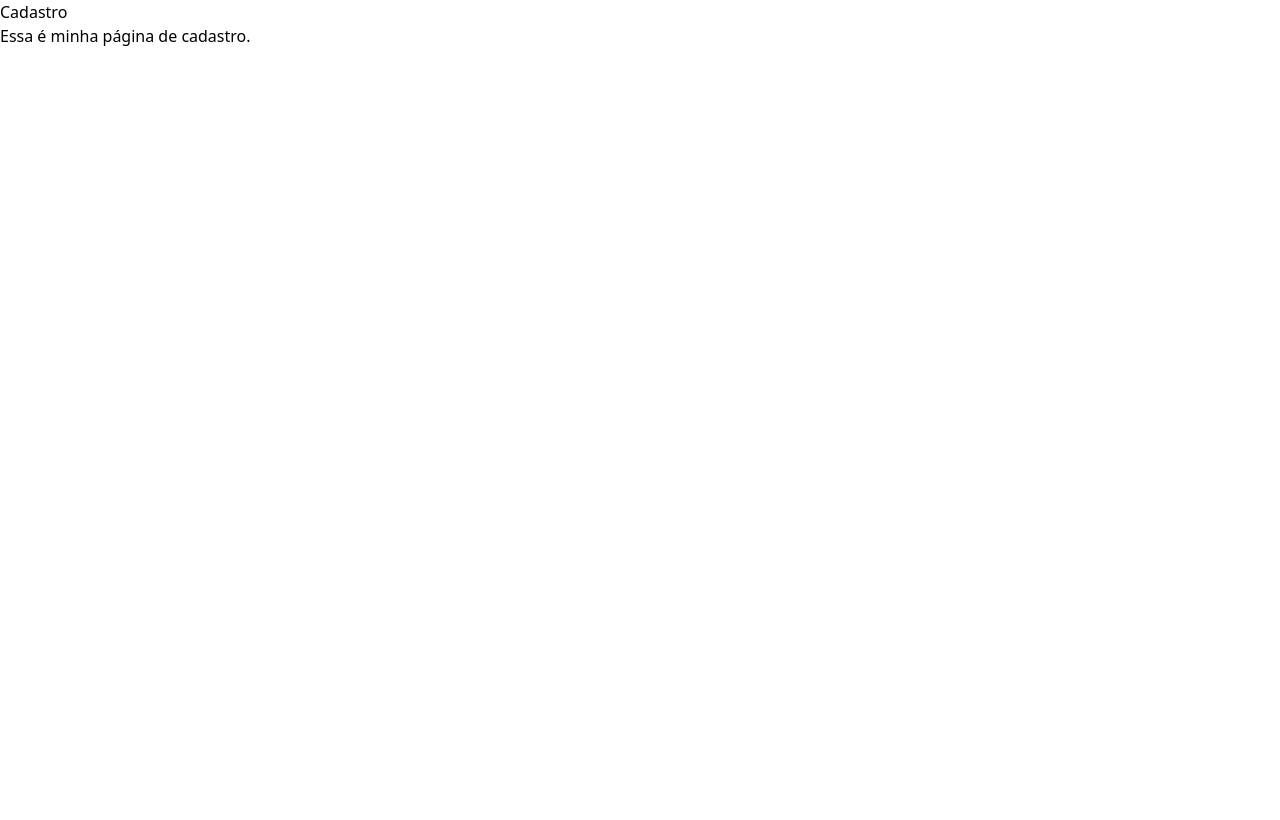
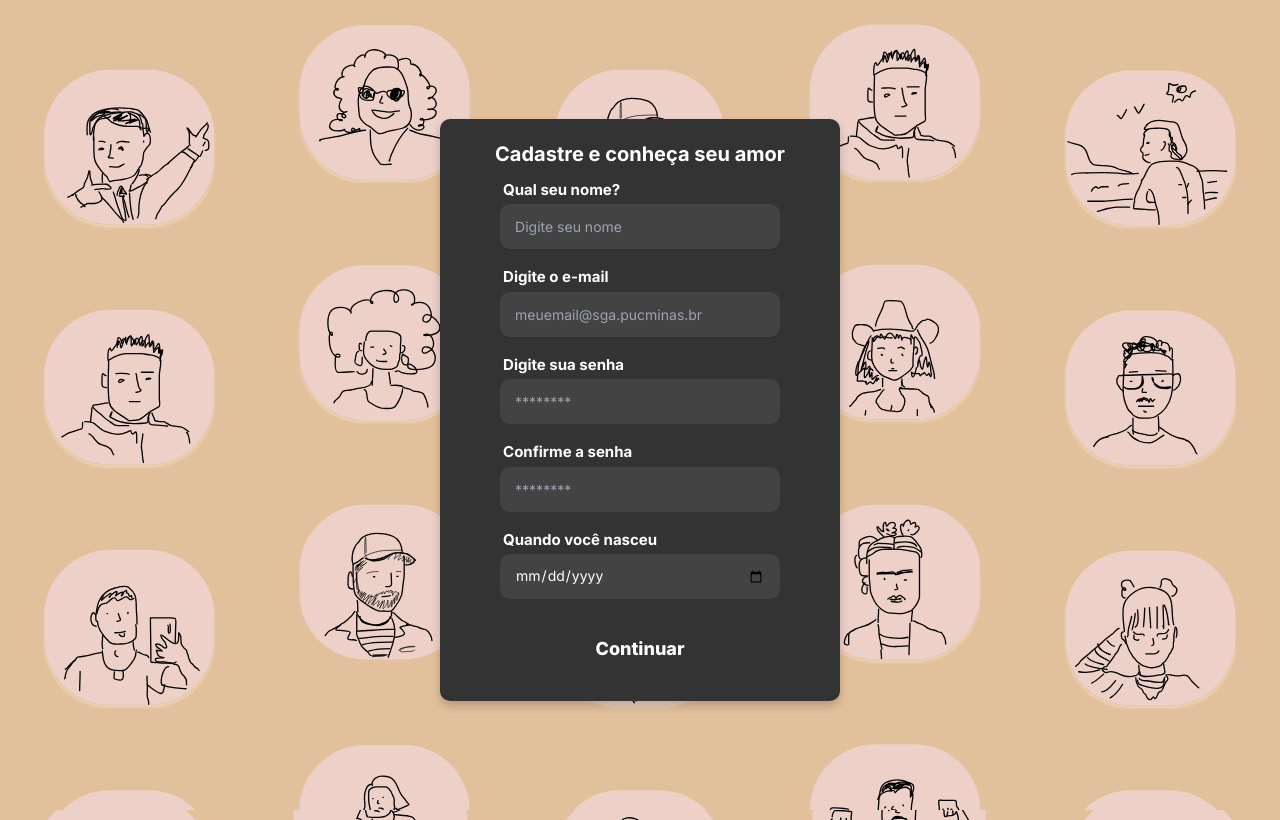
Before and after one commit to arttturslv/puclove, a React (Vite) app: page /cadastro in a window 1280 px wide. Built offline with nearby package versions, Linux system fonts and the light colour scheme.

Commit message:
Criações do cadastro e seu css;

```diff
--- /dev/null
+++ b/src/StyleCadastro.css
@@ -0,0 +1,139 @@
+@import url("https://fonts.googleapis.com/css2?family=Inter:wght@100;200;300;400;500;600;700;800;900&family=Poppins:wght@100;300;500&display=swap");
+
+* {
+  margin: 0 auto;
+  padding: 0;
+  box-sizing: border-box;
+}
+
+.container{
+  font-family: "Inter", sans-serif;
+  background-image: url("./assets/Background-svg.svg");  background-size: cover;
+  background-repeat: no-repeat;
+  background-attachment: fixed;
+  overflow: hidden; /*tira o scroll*/
+}
+
+.container-cadastro {
+  width: 100%;
+  min-height: 100vh;
+  display: flex;
+  justify-content: center;
+  align-items: center;
+  padding: 10px;
+  font-family: "Inter", sans-serif;
+  background-image: url("./assets/Background-svg.svg");
+  background-size: cover;
+  background-repeat: no-repeat;
+  background-attachment: fixed;
+  overflow: hidden; /*tira o scroll*/
+}
+
+.wrap-cadastro {
+  width: 400px;
+  height: auto;
+  background-color: #333333;
+  border-radius: 10px;
+  overflow: hidden;
+  padding: 20px 20px;
+  box-shadow: 0 5px 10px 0 rgba(0, 0, 0, 0.2);
+  display: flex;
+  justify-content: center;
+  align-items: center;
+}
+
+.cadastro-form-title {
+  font-size: 20px;
+  font-weight: 700;
+  color: white;
+  text-align: center;
+  margin-bottom: 10px;
+}
+
+.cadastro-form-title img {
+  width: 50px;
+  padding-bottom: 10px;
+  display: block;
+  margin: 0 auto;
+}
+
+.wrap-input {
+  padding: 7px;
+  padding-left: 5px;
+  padding-right: 5px;
+}
+
+.wrap-input h4 {
+  color: #fff;
+  padding: 10px;
+  font-size: 15px;
+  text-align: left;
+  padding: 3px;
+  font-weight: bold;
+}
+
+.input {
+  font-size: 14px;
+  color: #fff;
+  line-height: 1.2;
+  border: none;
+  width: 100%;
+  height: 45px;
+  background-color: transparent;
+  padding: 0 15px;
+  border-radius: 10px;
+  background: #434343;
+}
+
+.forgot-password {
+  font-size: 12px;
+  font-weight: 300;
+  color: #fff;
+  text-align: right;
+  padding-left: 20px;
+  padding-right: 4px;
+}
+
+.container-cadastro-form-btn {
+  padding: 10px;
+  justify-content: center;
+}
+
+.cadastro-form-btn {
+  font-size: 18px;
+  font-weight: 800;
+  border-radius: 10px;
+  color: #fff;
+  width: 180px;
+  height: 45px;
+  margin-top: 10px;
+  text-align: center;
+  border-color: #e2c09b;
+}
+
+.cadastro-form-btn:hover {
+  border-color: #e2c09b;
+}
+
+.text-center {
+  display: flex;
+  justify-content: center;
+  align-items: center;
+  margin-top: 5px;
+}
+
+.txt1 {
+  font-size: 14px;
+  font-weight: 300;
+  color: #fff;
+  line-height: 1.5;
+  text-decoration: none;
+}
+
+.txt1:hover {
+  color: #e2c09b;
+}
+.container-cadastro-form-btn {
+  align-items: center;
+  display: flex;
+}
--- a/src/pages/cadastro.jsx
+++ b/src/pages/cadastro.jsx
@@ -1,10 +1,47 @@
 import React from 'react';
+import "../StyleCadastro.css";
+
 
 const Cadastro = () => (
-    <div className="">
-        <h4 className="text-amber-300">Cadastro</h4>
-        <p>Essa é minha página de cadastro.</p>
+    <div className="container-cadastro">
+    <div className="container-cadastro">
+      <div className="wrap-cadastro">
+        <form className="cadastro-form">
+
+          <span className="cadastro-form-title">
+          Cadastre e conheça seu amor
+          </span>
+
+          <div className="wrap-input">
+            <h4>Qual seu nome?</h4>
+            <input className="input" type="name" placeholder="Digite seu nome" />
+          </div>
+
+          <div className="wrap-input">
+            <h4>Digite o e-mail</h4>
+            <input className="input" type="email" placeholder="meuemail@sga.pucminas.br" />
+          </div>
+
+          <div className="wrap-input">
+            <h4>Digite sua senha</h4>
+            <input className="input" type="password" placeholder="********" />
+          </div>
+          <div className="wrap-input">
+            <h4>Confirme a senha</h4>
+            <input className="input" type="password" placeholder="********" />
+          </div>
+          <div className="wrap-input">
+            <h4>Quando você nasceu</h4>
+            <input className="input" type="date" placeholder="01/01/1900" />
+          </div>
+          <div className="container-login-form-btn">
+            <button className="cadastro-form-btn" >Continuar</button>
+          </div>
+
+        </form>
+      </div>
     </div>
+  </div>
 );
 
 export default Cadastro;
```
